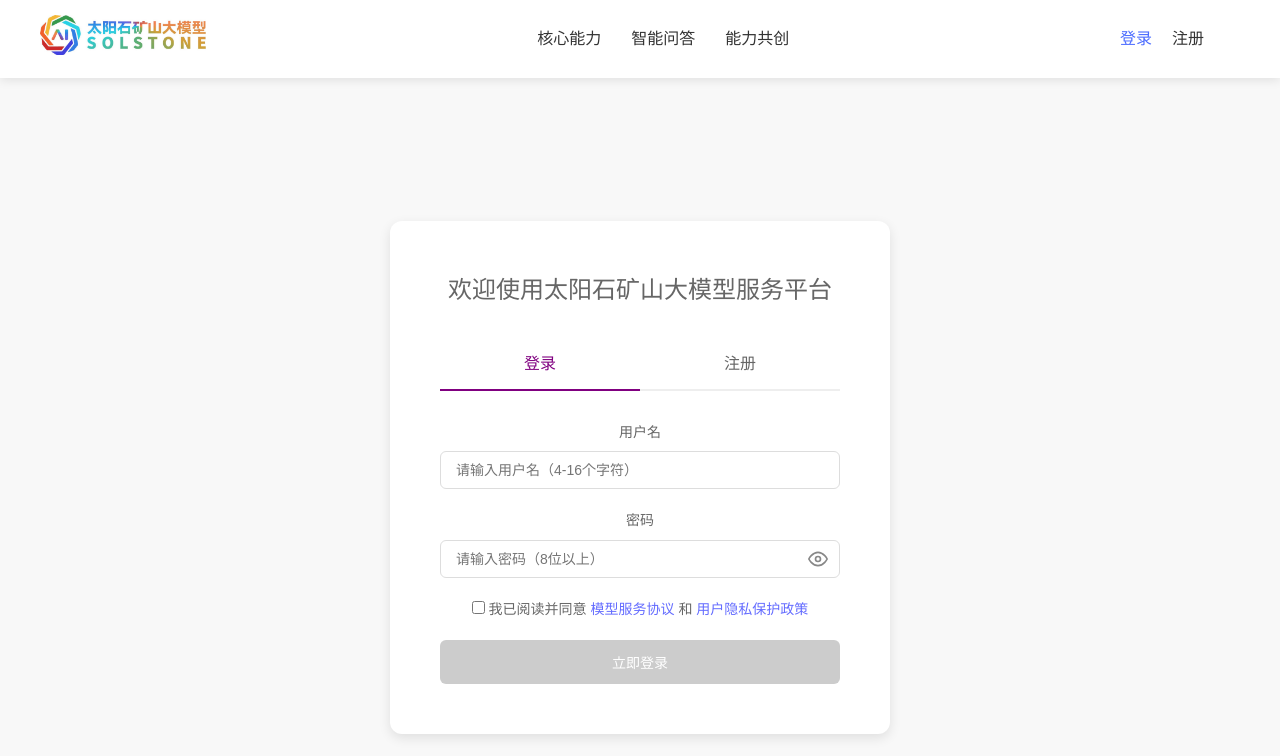
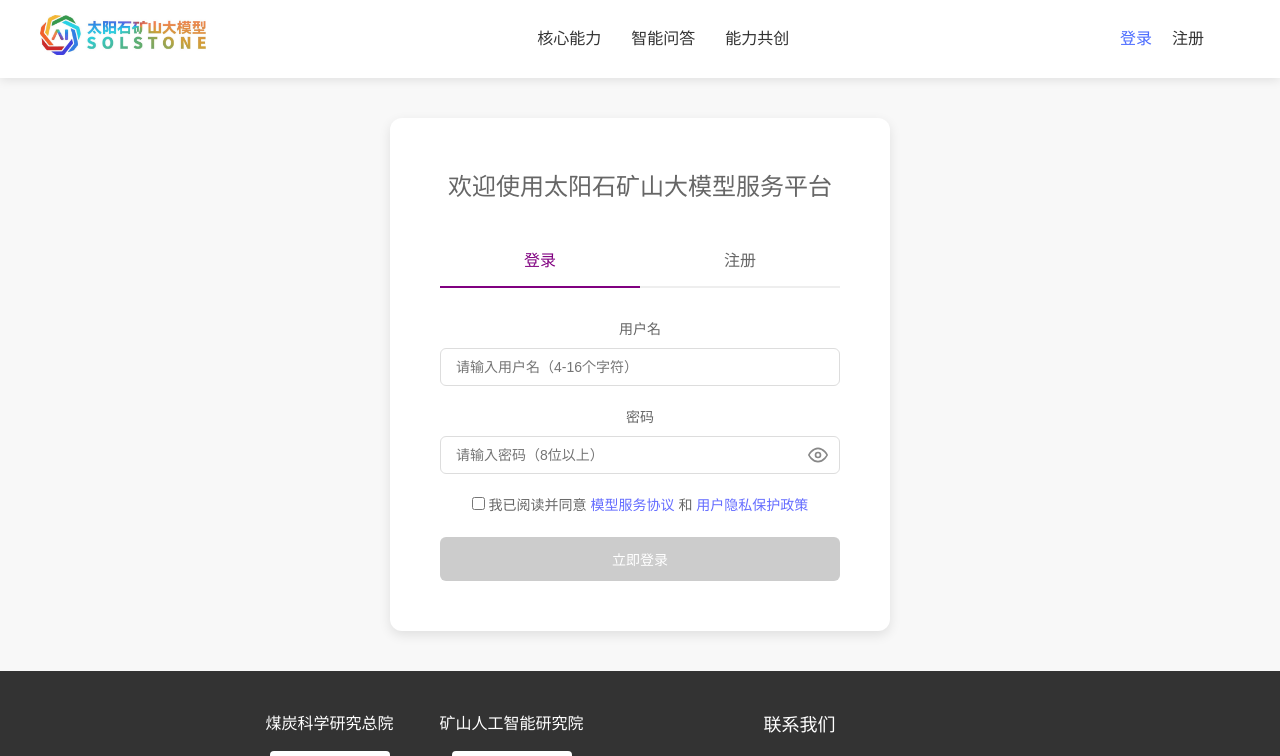
Before and after one commit to lck6666/sunstone, a Vue app: page /#/login in a window 1280 px wide. Shown: the top 756 px of the page. Built offline with nearby package versions, Linux system fonts and the light colour scheme.

Commit message:
登录框适配

```diff
--- a/src/views/Login.vue
+++ b/src/views/Login.vue
@@ -871,7 +871,7 @@
 
 <style scoped>
 .page-container {
-  min-height: 100vh;
+  height: auto;
   display: flex;
   flex-direction: column;
   background: #f8f8f8;
```
